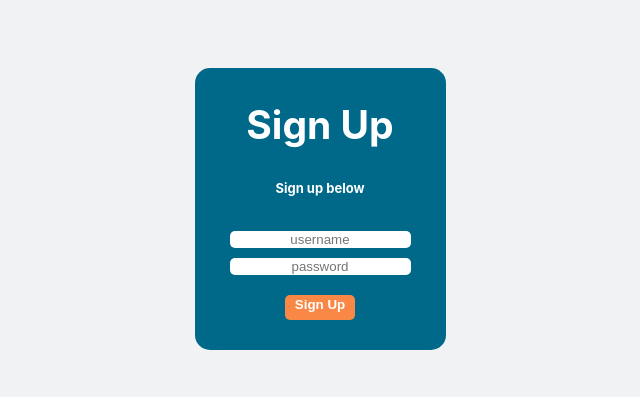
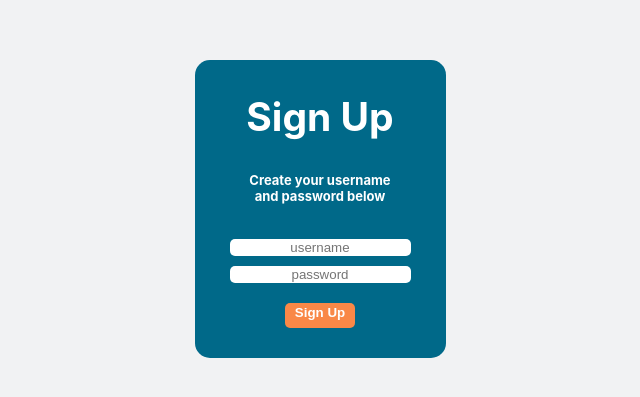
Before and after one commit to clinical-trial-finder/ClinicalTrialFinder-FE, a React (Create React App) app in the folder clinicaltrialfinder/: page /signup in a window 1280 px wide. Shown: the part 191-588 px from the top of the page, without its empty margins (320-960 px from the left). Built offline with nearby package versions, Linux system fonts and the light colour scheme.

Commit message:
Pre modules wipe

```diff
--- a/clinicaltrialfinder/package.json
+++ b/clinicaltrialfinder/package.json
@@ -4,6 +4,7 @@
   "private": true,
   "dependencies": {
     "axios": "^0.19.0",
+    "babel-loader": "^8.0.6",
     "node-sass": "^4.12.0",
     "react": "^16.8.6",
     "react-collapsible": "^2.6.0",
--- a/clinicaltrialfinder/src/components/SignUp.js
+++ b/clinicaltrialfinder/src/components/SignUp.js
@@ -35,7 +35,8 @@ class SignUp extends React.Component {
     return (
       <div className="login">
         <h2>Sign Up</h2>
-        <h5>Sign up below</h5>
+        <h5>Create your username</h5>
+        <h5>and password below</h5>
         <form className="login-form" onSubmit={this.signUp}>
           <input
             type="text"
--- a/clinicaltrialfinder/src/components/Trial.js
+++ b/clinicaltrialfinder/src/components/Trial.js
@@ -1,5 +1,5 @@
 import React from "react";
-// import PercentageCircle from "reactjs-percentage-circle";
+import PercentageCircle from "reactjs-percentage-circle";
 // import Collapsible from "react-collapsible";
 
 const Trial = props => {
```
Also changed, not shown: 1 other file (tests, documents, lock files or other folders).
